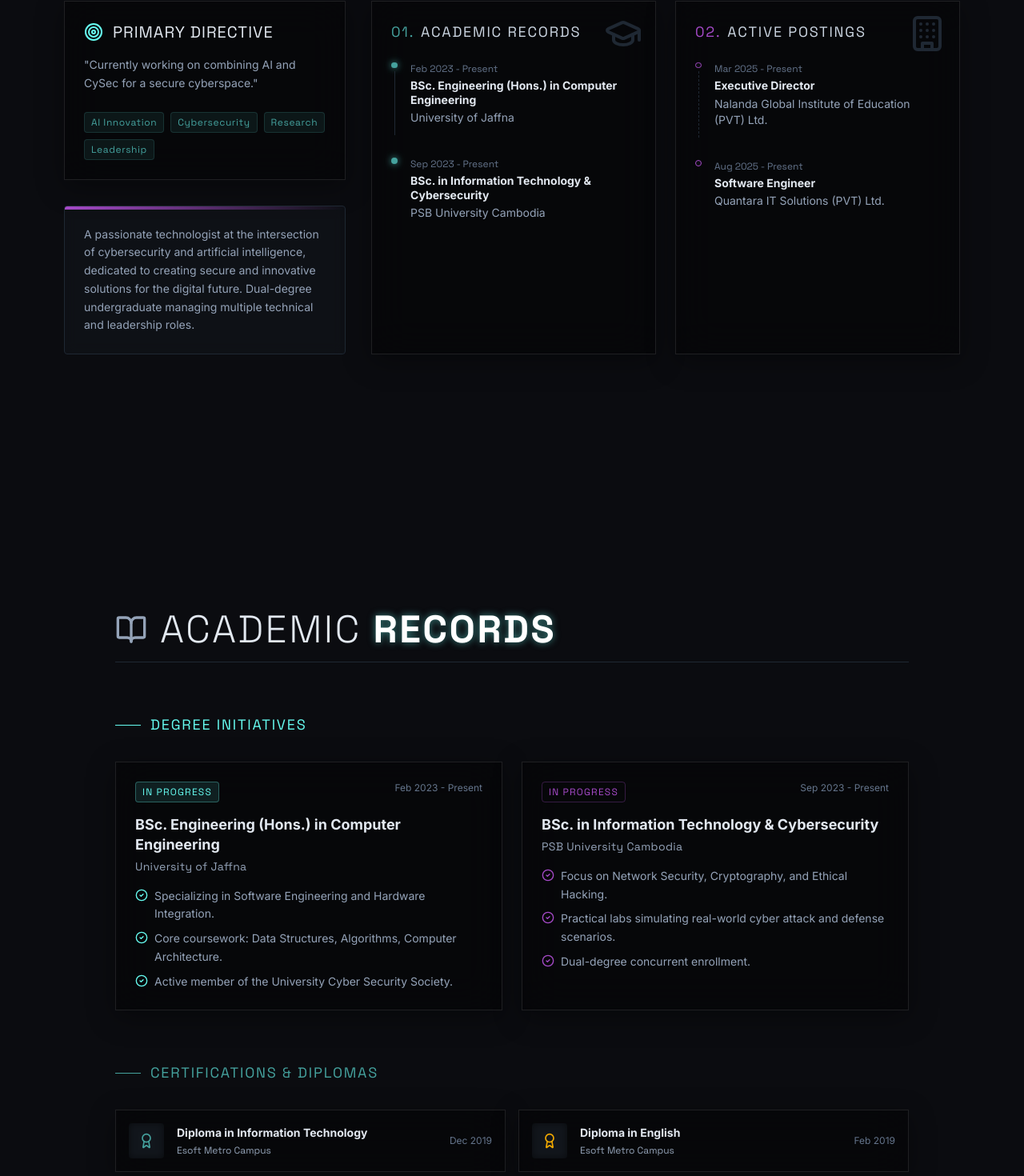
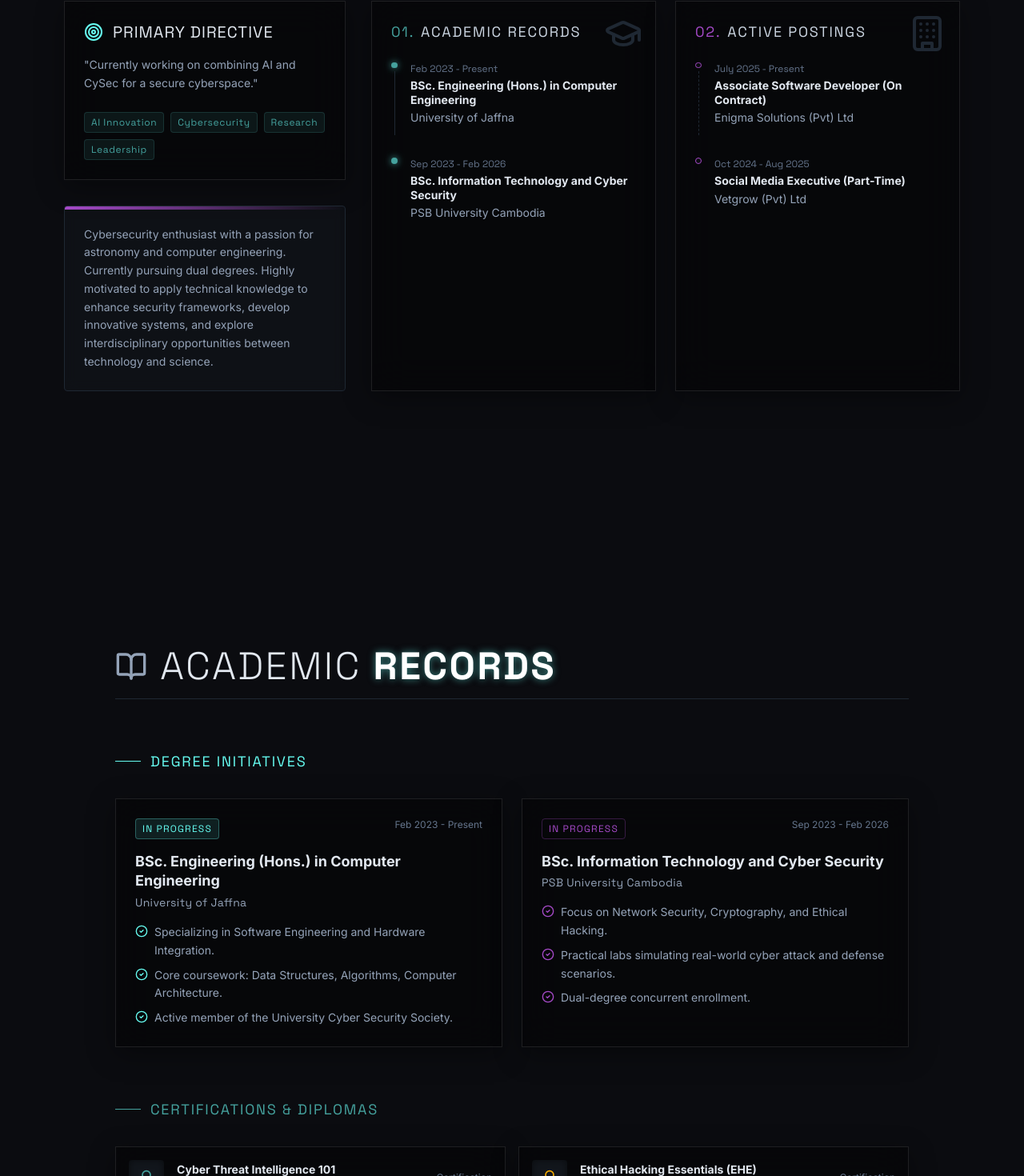
Before and after one commit to avidzcheetah/AvidzVerse-portfolio-website, a Next.js app: page / in a window 1280 px wide. Shown: the part 1180-2650 px from the top of the page at 80% size. Built offline with nearby package versions, Linux system fonts and the light colour scheme.

Commit message:
fix: replace demo data with authentic CV data

```diff
--- a/components/about-section.tsx
+++ b/components/about-section.tsx
@@ -15,22 +15,22 @@
       period: 'Feb 2023 - Present',
     },
     {
-      degree: 'BSc. in Information Technology & Cybersecurity',
+      degree: 'BSc. Information Technology and Cyber Security',
       institution: 'PSB University Cambodia',
-      period: 'Sep 2023 - Present',
+      period: 'Sep 2023 - Feb 2026',
     },
   ];
 
   const roles = [
     {
-      title: 'Executive Director',
-      org: 'Nalanda Global Institute of Education (PVT) Ltd.',
-      period: 'Mar 2025 - Present',
+      title: 'Associate Software Developer (On Contract)',
+      org: 'Enigma Solutions (Pvt) Ltd',
+      period: 'July 2025 - Present',
     },
     {
-      title: 'Software Engineer',
-      org: 'Quantara IT Solutions (PVT) Ltd.',
-      period: 'Aug 2025 - Present',
+      title: 'Social Media Executive (Part-Time)',
+      org: 'Vetgrow (Pvt) Ltd',
+      period: 'Oct 2024 - Aug 2025',
     },
   ];
 
@@ -84,9 +84,9 @@
             <div className="bg-space-800/50 backdrop-blur border border-space-700 p-6 rounded relative overflow-hidden group">
               <div className="absolute top-0 left-0 w-full h-1 bg-gradient-to-r from-energy-violet to-transparent" />
               <p className="text-slate-400 leading-relaxed font-sans text-sm relative z-10">
-                A passionate technologist at the intersection of cybersecurity and artificial intelligence,
-                dedicated to creating secure and innovative solutions for the digital future. Dual-degree
-                undergraduate managing multiple technical and leadership roles.
+                Cybersecurity enthusiast with a passion for astronomy and computer engineering. Currently pursuing dual degrees.
+                Highly motivated to apply technical knowledge to enhance security frameworks, develop innovative systems,
+                and explore interdisciplinary opportunities between technology and science.
               </p>
             </div>
           </motion.div>
--- a/components/academic-section.tsx
+++ b/components/academic-section.tsx
@@ -22,9 +22,9 @@
       ]
     },
     {
-      title: 'BSc. in Information Technology & Cybersecurity',
+      title: 'BSc. Information Technology and Cyber Security',
       institution: 'PSB University Cambodia',
-      period: 'Sep 2023 - Present',
+      period: 'Sep 2023 - Feb 2026',
       status: 'In Progress',
       color: 'energy-violet',
       details: [
@@ -37,17 +37,17 @@
 
   const diplomas = [
     {
-      title: 'Diploma in Information Technology',
-      institution: 'Esoft Metro Campus',
-      period: 'Jan 2019 - Dec 2019',
-      status: 'Completed',
+      title: 'Cyber Threat Intelligence 101',
+      institution: 'arcX',
+      period: 'Certification',
+      status: 'Valid',
       color: 'energy-teal'
     },
     {
-      title: 'Diploma in English',
-      institution: 'Esoft Metro Campus',
-      period: 'Mar 2018 - Feb 2019',
-      status: 'Completed',
+      title: 'Ethical Hacking Essentials (EHE)',
+      institution: 'EC-Council',
+      period: 'Certification',
+      status: 'Valid',
       color: 'energy-gold'
     }
   ];
@@ -140,7 +140,7 @@
                     <p className="text-xs text-slate-400 font-display mt-1">{diploma.institution}</p>
                   </div>
                   <div className="ml-auto text-xs text-slate-500 font-sans">
-                    {diploma.period.split(' - ')[1]} {/* Just show end year for brevity */}
+                    {diploma.period}
                   </div>
                 </motion.div>
               ))}
--- a/components/experience-section.tsx
+++ b/components/experience-section.tsx
@@ -2,61 +2,64 @@
 
 import React, { useRef, useState } from 'react';
 import { motion, useInView, AnimatePresence } from 'framer-motion';
-import { ShieldCheck, Trophy, ChevronRight, Activity } from 'lucide-react';
+import { ShieldCheck, Trophy, ChevronRight, Activity, Users } from 'lucide-react';
 
 export function ExperienceSection() {
   const containerRef = useRef<HTMLDivElement>(null);
   const isInView = useInView(containerRef, { once: true, margin: "-50px" });
 
-  const [activeTab, setActiveTab] = useState<'ranks' | 'achievements'>('ranks');
+  const [activeTab, setActiveTab] = useState<'ranks' | 'volunteering' | 'achievements'>('ranks');
 
   const experiences = [
     {
-      role: 'Executive Director',
-      company: 'Nalanda Global Institute of Education (PVT) Ltd.',
-      period: 'March 2025 - Present',
+      role: 'Consultant – Associate Software Developer (On Contract)',
+      company: 'Enigma Solutions (Pvt) Ltd',
+      period: 'July 2025 - Present',
       points: [
-        'Strategic oversight of technology integration in educational programs.',
-        'Spearheading initiatives to modernize the institute\'s digital infrastructure.',
+        'Developing secure, highly available backend systems and APIs.',
+        'Collaborating with cross-functional teams to integrate software solutions.',
+        'Ensuring robust security practices across deployed applications.'
       ]
     },
     {
-      role: 'Software Engineer',
-      company: 'Quantara IT Solutions (PVT) Ltd.',
-      period: 'August 2025 - Present',
+      role: 'Social Media Executive (Part-Time)',
+      company: 'Vetgrow (Pvt) Ltd',
+      period: 'Oct 2024 - Aug 2025',
       points: [
-        'Developing secure, highly available backend systems and APIs.',
-        'Collaborating with cross-functional teams to integrate AI-driven features.',
-        'Implementing CI/CD pipelines and security audits for ongoing projects.'
+        'Managed social media presence and online strategy.',
+        'Created technical content and engaged with the community.',
       ]
+    }
+  ];
+
+  const volunteering = [
+    {
+      role: 'Vice Chairman',
+      org: 'IEEE RAS Student Branch Chapter, University of Jaffna',
+      period: 'Mar 2025 – Mar 2026'
     },
     {
-      role: 'Security Analyst Trainee',
-      company: 'CyberOps Defense Team (Mock/Simulation)',
-      period: 'January 2024 - June 2024',
-      points: [
-        'Participated in red team / blue team war games simulating APTs.',
-        'Analyzed network traffic logs using Wireshark and Splunk to identify anomalies.',
-        'Drafted incident response reports for simulated breaches.'
-      ]
+      role: 'Vice Chairman',
+      org: 'IEEE CIS Student Branch Chapter, University of Jaffna',
+      period: 'Feb 2025 – Jan 2026'
+    },
+    {
+      role: 'Membership Coordinator',
+      org: 'IEEE RAS Student Branch Chapter, University of Jaffna',
+      period: 'Feb 2024 – Feb 2025'
+    },
+    {
+      role: 'Faculty Coordinator',
+      org: 'SEDS Yarl, University of Jaffna',
+      period: 'Apr 2024 – Apr 2025'
     }
   ];
 
   const awards = [
     {
-      title: 'Top 10 Finalist - National Cyber Hackathon',
-      date: '2024',
-      description: 'Secured a top 10 position out of 200+ teams by successfully penetrating a hardened CTF environment within 24 hours.'
-    },
-    {
-      title: 'Excellence in AI Implementation',
-      date: '2023',
-      description: 'Awarded for developing an innovative machine learning model for predictive maintenance in industrial IoT.'
-    },
-    {
-      title: 'Dean\'s List',
-      date: '2023, 2024',
-      description: 'Maintained a GPA within the top 5% of the engineering faculty for multiple consecutive semesters.'
+      title: 'AlgoRhythm – Champions',
+      date: 'Jan 2025 / Jun 2024',
+      description: 'Secured the championship position in AlgoRhythm (Facebook).'
     }
   ];
 
@@ -81,10 +84,10 @@
 
         {/* Tab Controls */}
         <div className="flex justify-center mb-12">
-          <div className="glass-panel p-1 inline-flex rounded-lg overflow-hidden border border-space-700">
+          <div className="glass-panel p-1 inline-flex rounded-lg overflow-hidden border border-space-700 flex-wrap justify-center">
             <button
               onClick={() => setActiveTab('ranks')}
-              className={`flex items-center gap-2 px-6 py-3 font-display tracking-widest text-sm uppercase transition-all ${
+              className={`flex items-center gap-2 px-4 py-3 font-display tracking-widest text-xs sm:text-sm uppercase transition-all ${
                 activeTab === 'ranks'
                   ? 'bg-energy-violet/20 text-energy-violet border-b-2 border-energy-violet shadow-[inset_0_-2px_10px_rgba(166,74,201,0.2)]'
                   : 'text-slate-400 hover:text-slate-200 hover:bg-space-800'
@@ -93,8 +96,18 @@
               <ShieldCheck className="w-4 h-4" /> Operational Ranks
             </button>
             <button
+              onClick={() => setActiveTab('volunteering')}
+              className={`flex items-center gap-2 px-4 py-3 font-display tracking-widest text-xs sm:text-sm uppercase transition-all ${
+                activeTab === 'volunteering'
+                  ? 'bg-energy-teal/20 text-energy-teal border-b-2 border-energy-teal shadow-[inset_0_-2px_10px_rgba(69,162,158,0.2)]'
+                  : 'text-slate-400 hover:text-slate-200 hover:bg-space-800'
+              }`}
+            >
+              <Users className="w-4 h-4" /> Volunteering
+            </button>
+            <button
               onClick={() => setActiveTab('achievements')}
-              className={`flex items-center gap-2 px-6 py-3 font-display tracking-widest text-sm uppercase transition-all ${
+              className={`flex items-center gap-2 px-4 py-3 font-display tracking-widest text-xs sm:text-sm uppercase transition-all ${
                 activeTab === 'achievements'
                   ? 'bg-energy-gold/20 text-energy-gold border-b-2 border-energy-gold shadow-[inset_0_-2px_10px_rgba(242,169,0,0.2)]'
                   : 'text-slate-400 hover:text-slate-200 hover:bg-space-800'
@@ -145,11 +158,11 @@
                           <ul className={`space-y-2 mt-4 text-sm text-slate-400 ${i % 2 === 0 ? 'text-left' : 'md:text-right text-left'}`}>
                             {exp.points.map((point, idx) => (
                               <li key={idx} className={`flex items-start gap-2 ${i % 2 === 0 ? 'justify-start' : 'md:justify-end justify-start'}`}>
-                                {i % 2 === 0 || window.innerWidth < 768 ? (
+                                {i % 2 === 0 || typeof window !== 'undefined' && window.innerWidth < 768 ? (
                                   <ChevronRight className="w-4 h-4 text-energy-violet mt-0.5 shrink-0" />
                                 ) : null}
                                 <span>{point}</span>
-                                {i % 2 !== 0 && window.innerWidth >= 768 ? (
+                                {i % 2 !== 0 && typeof window !== 'undefined' && window.innerWidth >= 768 ? (
                                   <ChevronRight className="w-4 h-4 text-energy-violet mt-0.5 shrink-0 rotate-180" />
                                 ) : null}
                               </li>
@@ -163,6 +176,33 @@
                     </div>
                   ))}
                 </div>
+              </motion.div>
+            )}
+
+            {/* Volunteering Timeline */}
+            {activeTab === 'volunteering' && (
+              <motion.div
+                key="volunteering"
+                initial={{ opacity: 0, y: 20 }}
+                animate={{ opacity: 1, y: 0 }}
+                exit={{ opacity: 0, y: -20 }}
+                transition={{ duration: 0.4 }}
+                className="grid md:grid-cols-2 gap-6"
+              >
+                {volunteering.map((vol, i) => (
+                  <div key={i} className="glass-panel p-6 border-t border-l border-r border-space-700 border-b-2 border-b-energy-teal group hover:-translate-y-2 transition-transform duration-300">
+                    <div className="flex justify-between items-start mb-2">
+                      <h3 className="text-lg font-bold text-slate-200 leading-tight pr-4">{vol.role}</h3>
+                      <span className="text-xs font-display text-energy-teal border border-energy-teal/30 px-2 py-1 rounded bg-space-900 shrink-0 text-center">
+                        {vol.period.split(' – ')[0]}<br/>{vol.period.split(' – ')[1] && `– ${vol.period.split(' – ')[1]}`}
+                      </span>
+                    </div>
+
+                    <p className="text-sm text-slate-400 mt-4 leading-relaxed font-display tracking-wide">
+                      {vol.org}
+                    </p>
+                  </div>
+                ))}
               </motion.div>
             )}
 
--- a/components/hero-section.tsx
+++ b/components/hero-section.tsx
@@ -46,7 +46,7 @@
                 </span>
               </h1>
               <h2 className="text-xl md:text-2xl text-slate-400 font-sans tracking-wide mt-4">
-                Cybersecurity Engineer & AI Specialist
+                Computer Engineering Undergraduate
               </h2>
             </motion.div>
 
@@ -56,7 +56,7 @@
               transition={{ duration: 0.5, delay: 0.2 }}
               className="text-lg text-slate-400 max-w-xl mx-auto lg:mx-0 leading-relaxed"
             >
-              Engineering robust security protocols and developing intelligent systems to safeguard the digital frontier.
+              Cybersecurity enthusiast with a passion for astronomy and computer engineering. Actively contributing to various organizations, showcasing a proactive approach to learning and implementing cybersecurity solutions.
             </motion.p>
 
             <motion.div
--- a/components/projects-section.tsx
+++ b/components/projects-section.tsx
@@ -6,8 +6,7 @@
 import { Button } from '@/components/ui/button';
 import { Badge } from '@/components/ui/badge';
 
-// Types for our project data
-type ProjectType = 'all' | 'cyber' | 'ai' | 'web' | 'hardware';
+type ProjectType = 'all' | 'cyber' | 'ai' | 'web';
 
 interface Project {
   title: string;
@@ -17,7 +16,7 @@
   techStack: string[];
   githubUrl?: string;
   liveUrl?: string;
-  status: 'Completed' | 'In Progress' | 'Archived';
+  status: string;
   color: string;
 }
 
@@ -29,60 +28,87 @@
 
   const projects: Project[] = [
     {
-      title: 'Avidz-Vulnerability-Scanner',
-      category: 'cyber',
-      description: 'An advanced automated vulnerability assessment tool built in Python.',
-      longDescription: 'Avidz-Vulnerability-Scanner is designed to actively discover and report security loopholes in web applications. Features include XSS, SQLi, and CSRF detection modules. It leverages concurrent scanning techniques to minimize execution time while maximizing coverage.',
-      techStack: ['Python', 'Requests', 'BeautifulSoup', 'Concurrent.futures'],
-      githubUrl: 'https://github.com/avidzcheetah/Avidz-Vulnerability-Scanner',
-      status: 'Completed',
+      title: 'JamHub',
+      category: 'web',
+      description: 'Real-time Collaborative Music Platform.',
+      longDescription: 'Developed a web platform that enables real-time collaborative music sessions where multiple users can create or join jam rooms and play virtual instruments together with low latency audio interaction using WebAudio, WebSockets, TypeScript, and modern web technologies.',
+      techStack: ['TypeScript', 'WebAudio', 'WebSockets', 'React'],
+      githubUrl: 'https://github.com/avidzcheetah/JamHub',
+      liveUrl: 'https://jamhub.vercel.app',
+      status: 'July 2025 - Present',
       color: 'energy-blue'
     },
     {
-      title: 'Threat Intel AI Engine',
+      title: 'ML Intrusion Detection System',
       category: 'ai',
-      description: 'NLP-based threat intelligence aggregator and analyzer.',
-      longDescription: 'A machine learning system that scrapes various threat intel feeds (Twitter, CVE databases, dark web forums) and uses NLP to categorize and prioritize emerging threats. Provides a dashboard for SOC analysts to quickly identify pertinent risks.',
-      techStack: ['Python', 'Transformers', 'FastAPI', 'React', 'MongoDB'],
-      status: 'In Progress',
+      description: 'Real-time Machine Learning Intrusion Detection System.',
+      longDescription: 'Developed a real-time network intrusion detection system that combines Supervised (Random Forest) and Unsupervised (Autoencoder) machine learning to detect both known and zero-day attacks. Features live packet capture, real-time classification, and explainable AI visualization.',
+      techStack: ['Python', 'Random Forest', 'Autoencoder', 'Network Security'],
+      githubUrl: 'https://github.com/avidzcheetah',
+      status: 'Dec 2025 - Feb 2026',
       color: 'energy-violet'
     },
     {
-      title: 'Jayaweera Tyre Traders ERP',
+      title: 'EngNext',
       category: 'web',
-      description: 'Comprehensive business management system for a retail tyre company.',
-      longDescription: 'Built from scratch to handle inventory management, sales tracking, and customer relationship management. Features a modern glassmorphic dashboard, real-time stock alerts, and role-based access control.',
-      techStack: ['Next.js', 'Tailwind', 'Supabase', 'PostgreSQL'],
-      liveUrl: 'https://jayaweeratyres.com',
-      status: 'Completed',
+      description: 'Career Platform connecting engineering graduates with companies.',
+      longDescription: 'Developed a platform connecting engineering graduates with companies, enabling profile creation, job applications, and recruitment management through student, company, and admin dashboards for streamlined hiring.',
+      techStack: ['Next.js', 'React', 'TypeScript', 'Node.js'],
+      githubUrl: 'https://github.com/avidzcheetah',
+      status: 'Aug 2025 - Oct 2026',
       color: 'energy-teal'
     },
     {
-      title: 'Secure IoT Access Node',
-      category: 'hardware',
-      description: 'Biometric and cryptographic hardware access controller.',
-      longDescription: 'A custom-built hardware device using ESP32 that integrates fingerprint parsing with encrypted MQTT communication to control physical access points. Includes a web interface for credential management.',
-      techStack: ['C++', 'ESP32', 'FreeRTOS', 'MQTT', 'WebSockets'],
+      title: 'AvidzVerse Portfolio',
+      category: 'web',
+      description: 'Modern personal portfolio website.',
+      longDescription: 'Developed a modern personal portfolio website using React, TypeScript, HTML, and CSS to present bio, skills, and project showcase with a responsive, mobile friendly interface, fast load times, an integrated contact form, and direct links to GitHub, LinkedIn, and other social profiles.',
+      techStack: ['React', 'TypeScript', 'HTML', 'CSS', 'Tailwind'],
+      githubUrl: 'https://github.com/avidzcheetah/AvidzVerse-portfolio-website',
+      liveUrl: 'https://avidzverse.vercel.app',
+      status: 'Jun 2025',
+      color: 'energy-blue'
+    },
+    {
+      title: 'Lab Rescheduling System',
+      category: 'web',
+      description: 'Web-based lab rescheduling system for the Faculty of Engineering.',
+      longDescription: 'Developed a web-based lab rescheduling system for the Faculty of Engineering, University of Jaffna with request and approval workflows, automated email notifications, real time tracking, attendance logging, and role-based dashboards.',
+      techStack: ['React.js', 'Next.js', 'PHP', 'MySQL', 'Tailwind CSS', 'EmailJS'],
       githubUrl: 'https://github.com/avidzcheetah',
-      status: 'Archived',
+      status: 'Jun 2025',
       color: 'energy-gold'
     },
     {
-      title: 'Decentralized Identity Vault',
-      category: 'cyber',
-      description: 'Blockchain-backed personal identity management protocol.',
-      techStack: ['Solidity', 'Web3.js', 'React', 'IPFS'],
-      status: 'In Progress',
-      color: 'energy-blue'
+      title: 'Mew',
+      category: 'ai',
+      description: 'Real-time AI Chatbot integrating OpenAI and Gemini.',
+      longDescription: 'Developed Mew, a real time AI chatbot built with React that integrates OpenAI ChatGPT and Google Gemini AI, with message streaming, auto resizable input, auto scrolling, Markdown formatting, dark mode, and loading indicators.',
+      techStack: ['React', 'JavaScript', 'CSS', 'OpenAI API', 'Gemini API'],
+      githubUrl: 'https://github.com/avidzcheetah',
+      liveUrl: 'https://mew.vercel.app',
+      status: 'Nov 2024 - Dec 2024',
+      color: 'energy-violet'
     },
     {
-      title: 'Cyberpunk Portfolio V1',
-      category: 'web',
-      description: 'Previous iteration of portfolio featuring a grunge cyberpunk aesthetic.',
-      techStack: ['React', 'Framer Motion', 'Tailwind'],
-      githubUrl: 'https://github.com/avidzcheetah/AvidzVerse-portfolio-website',
-      status: 'Completed',
+      title: 'Crawler',
+      category: 'cyber',
+      description: 'Bash Web Crawler and Vulnerability Checker.',
+      longDescription: 'Developed a Bash script to crawl webpages, extract key content such as headings, paragraphs, and links, and detect security issues including insecure forms, external script loading, and missing Content Security Policies.',
+      techStack: ['Bash', 'Linux', 'Web Security'],
+      githubUrl: 'https://github.com/avidzcheetah',
+      status: 'Oct 2024',
       color: 'energy-teal'
+    },
+    {
+      title: 'RepoSpector',
+      category: 'cyber',
+      description: 'GitHub Repository Analysis Tool.',
+      longDescription: 'Developed a Python based tool using the GitHub API to analyze repositories by reviewing documentation, open issues, pull requests, dependencies, security, and licensing, with automated issue creation for critical problems.',
+      techStack: ['Python', 'GitHub API', 'JSON', 'Automation'],
+      githubUrl: 'https://github.com/avidzcheetah',
+      status: 'Dec 2024',
+      color: 'energy-gold'
     }
   ];
 
@@ -91,7 +117,6 @@
     { id: 'cyber', label: 'Cyber Sec' },
     { id: 'ai', label: 'AI Models' },
     { id: 'web', label: 'Web Systems' },
-    { id: 'hardware', label: 'Hardware' },
   ];
 
   const filteredProjects = activeFilter === 'all'
@@ -153,8 +178,13 @@
                 <div className="p-6 flex-grow flex flex-col">
                   <div className="flex justify-between items-start mb-4">
                     <Terminal className={`w-8 h-8 text-${project.color} opacity-70 group-hover:opacity-100 transition-opacity`} />
-                    <Badge variant="outline" className="font-display tracking-widest text-[10px] uppercase border-space-700 bg-space-800 text-slate-300">
-                      {project.status}
+                    <Badge variant="outline" className="font-display tracking-wider text-[10px] uppercase border-space-700 bg-space-800 text-slate-300 text-center leading-tight">
+                      {project.status.split(' - ').map((part, idx) => (
+                        <React.Fragment key={idx}>
+                          {part}
+                          {idx === 0 && project.status.includes(' - ') && <br />}
+                        </React.Fragment>
+                      ))}
                     </Badge>
                   </div>
 
@@ -169,7 +199,7 @@
                   {/* Tech Stack Tags */}
                   <div className="flex flex-wrap gap-2 mt-auto pt-4 border-t border-space-700/50">
                     {project.techStack.slice(0, 3).map((tech, idx) => (
-                      <span key={idx} className="text-xs font-display tracking-wider text-slate-500 bg-space-800 px-2 py-1 rounded border border-space-700">
+                      <span key={idx} className="text-xs font-display tracking-wider text-slate-500 bg-space-800 px-2 py-1 rounded border border-space-700 flex-shrink-0">
                         {tech}
                       </span>
                     ))}
@@ -226,7 +256,7 @@
                 {/* Modal Body */}
                 <div className="p-6 overflow-y-auto custom-scrollbar">
                   <div className="mb-8">
-                    <h4 className="text-sm font-display tracking-widest text-{selectedProject.color} uppercase mb-3 border-b border-space-700 pb-2">Overview</h4>
+                    <h4 className={`text-sm font-display tracking-widest text-${selectedProject.color} uppercase mb-3 border-b border-space-700 pb-2`}>Overview</h4>
                     <p className="text-slate-300 font-sans leading-relaxed">
                       {selectedProject.longDescription || selectedProject.description}
                     </p>
```
Also changed, not shown: components/footer.tsx (+48 -108 lines).
